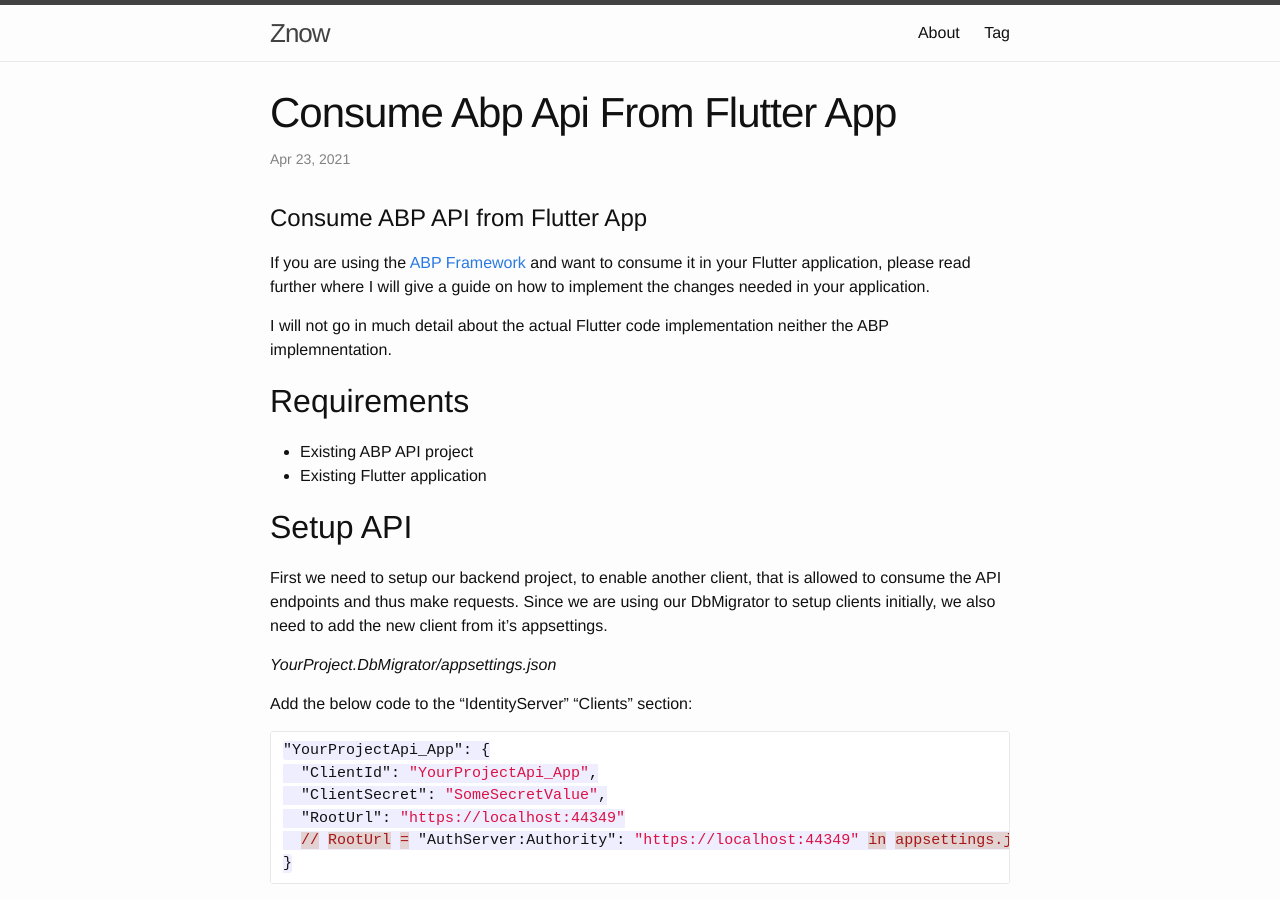
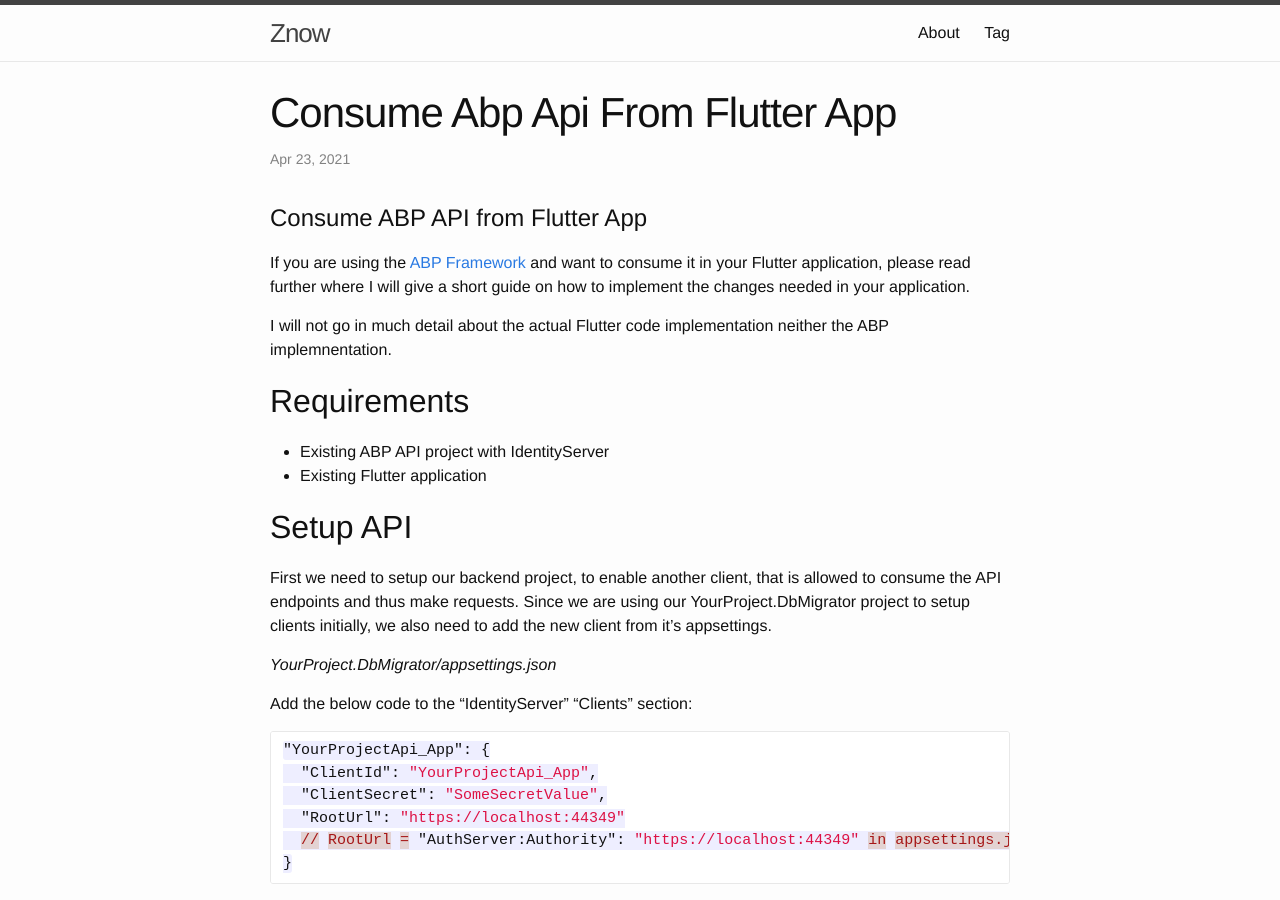
Before and after one commit to Znow/znow.github.io, a Jekyll site: the page built from _posts/2021-04-23-consume-abp-api-from-flutter-app.md, in a window 1280 px wide and 900 px high. Built offline with Jekyll 4.4.1, drawn with Linux system fonts in a browser that asks for light colours; our own code applies the rules of GitHub Pages for plain Markdown files; comment, search, counter and statistics services are not loaded; some of the changed text lies outside the part shown.

Commit message:
Update 2021-04-23-consume-abp-api-from-flutter-app.md

```diff
--- a/_posts/2021-04-23-consume-abp-api-from-flutter-app.md
+++ b/_posts/2021-04-23-consume-abp-api-from-flutter-app.md
@@ -3,17 +3,17 @@
 ---
 # Consume ABP API from Flutter App
 
-If you are using the [ABP Framework ](https://abp.io "ABP Framework ") and want to consume it in your Flutter application, please read further where I will give a guide on how to implement the changes needed in your application.
+If you are using the [ABP Framework ](https://abp.io "ABP Framework ") and want to consume it in your Flutter application, please read further where I will give a short guide on how to implement the changes needed in your application.
 
 I will not go in much detail about the actual Flutter code implementation neither the ABP implemnentation.
 
 ## Requirements
-* Existing ABP API project
+* Existing ABP API project with IdentityServer
 * Existing Flutter application
 
 ## Setup API
 
-First we need to setup our backend project, to enable another client, that is allowed to consume the API endpoints and thus make requests. Since we are using our DbMigrator to setup clients initially, we also need to add the new client from it's appsettings.
+First we need to setup our backend project, to enable another client, that is allowed to consume the API endpoints and thus make requests. Since we are using our YourProject.DbMigrator project to setup clients initially, we also need to add the new client from it's appsettings.
 
 _YourProject.DbMigrator/appsettings.json_
 
```
Also changed, not shown: other parts of _posts/2021-04-23-consume-abp-api-from-flutter-app.md (+2 -1 lines).
